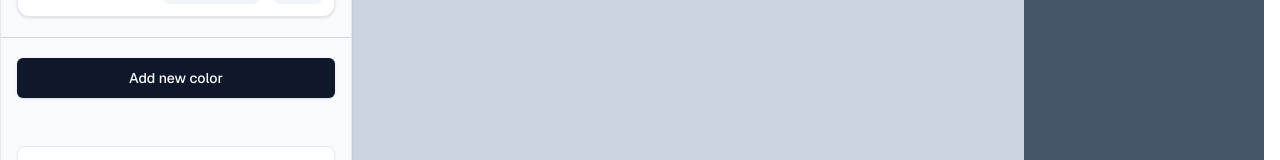
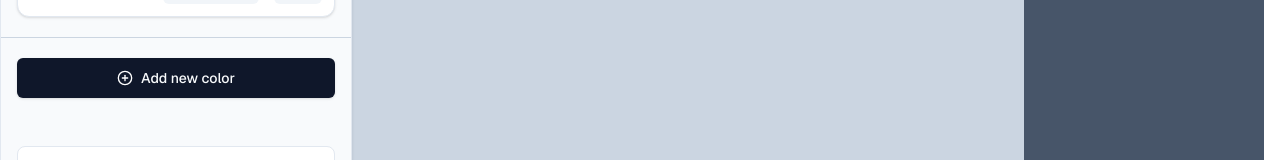
Before and after one commit to zeeenku/tailwind-color-shades-generator, a Next.js app in the folder web-app/: page / in a window 1280 px wide. Shown: the part 256-416 px from the top of the page. Built offline with nearby package versions, Linux system fonts and the light colour scheme.

Commit message:
sidebar code & ui enhanced

```diff
--- a/web-app/src/components/sidebar.tsx
+++ b/web-app/src/components/sidebar.tsx
@@ -11,7 +11,7 @@ import {
 import { Button } from "./ui/button";
 import { Switch } from "./ui/switch";
 import { Input } from "@/components/ui/input"
-import {Trash2 as Trash2Icon, Terminal} from "lucide-react";
+import {Trash2 as Trash2Icon, Terminal, CirclePlus} from "lucide-react";
 import { addColor, changeColorName, changeColorNameId, changeColorShadeId, removeColor, StateType, updateColor } from '@/store';
 import { useSelector, useDispatch } from 'react-redux';
 
@@ -260,7 +260,8 @@ export default function Sidebar() {
 
 
             <div className="p-4">
-                <Button onClick={addNewColor} size="lg" className="w-full my-1">Add new color</Button>
+                <Button onClick={addNewColor} size="lg" className="w-full my-1">
+                    <CirclePlus className="w-4 h-4 text-white" /> Add new color</Button>
             </div>
     </CardContent>
     <CardFooter className="p-4">
```
